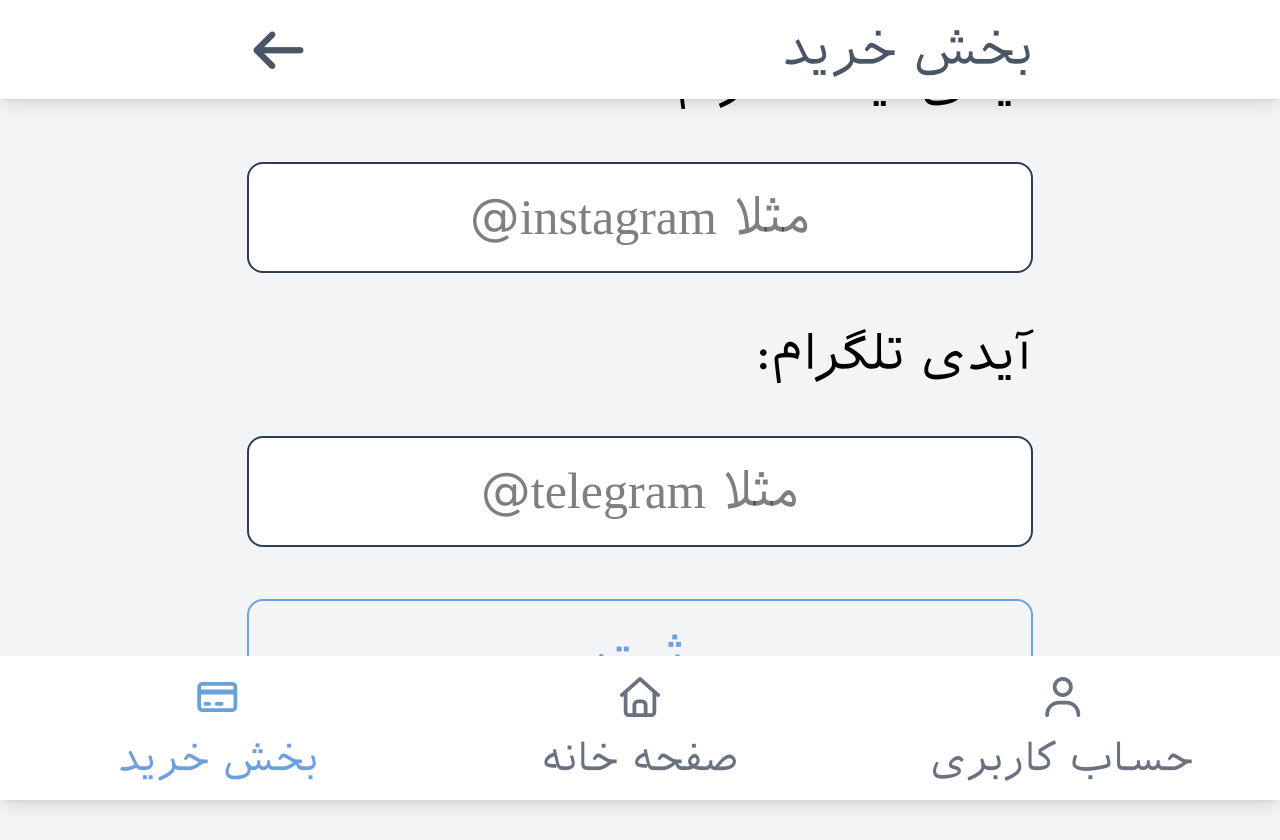
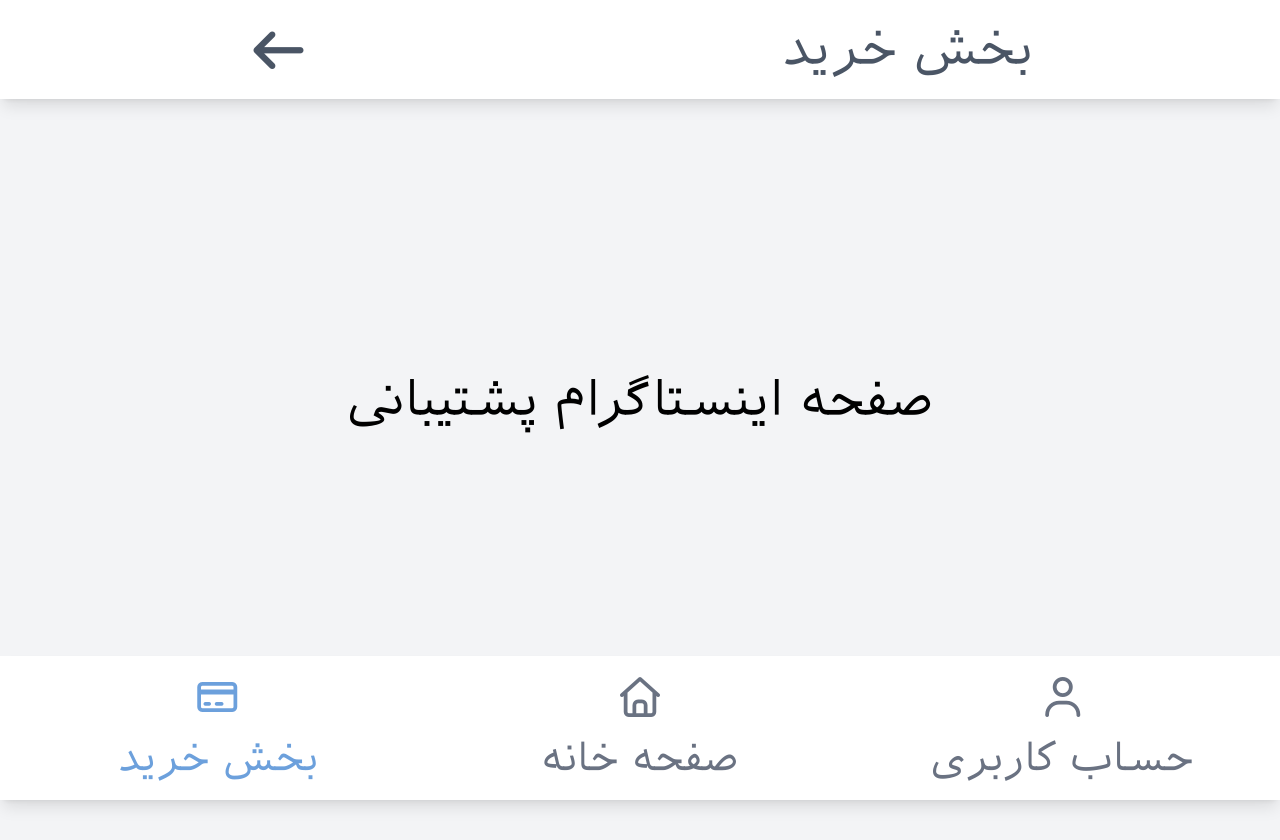
Before and after one commit to AminShayanAsl/app, a plain HTML site: page buy.html in a window 1280 px wide. Drawn offline with Linux system fonts and the light colour scheme.

Commit message:
Update buy.html

```diff
--- a/buy.html
+++ b/buy.html
@@ -28,15 +28,9 @@
 
 
 <div class="w-screen h-screen flex flex-col items-center justify-center bg-gray-100 text-center px-4 text-[50px] pt-[50vh] pb-[55vh]">
-    <form action="" method="post" class="animate__animated animate__fadeInDown">
-        <label for="instagramInput" class="block w-full text-start mb-8">آیدی اینستاگرام:</label>
-        <input id="instagramInput" type="text" name="instagramId" placeholder="@instagram مثلا" class="bg-white border-2xl my-3 py-4 px-3 rounded-2xl border-2 border-blue-1 outline-none text-center" dir="ltr"/>
-        <span id="instagramInputError" class="text-red-700 text-[30px] block text-start hidden">آیدی اینستاگرام را به درستی وارد کنید.</span>
-        <label for="telegramInput" class="block w-full text-start my-8">آیدی تلگرام:</label>
-        <input id="telegramInput" type="text" name="telegram" placeholder="@telegram مثلا" class="bg-white border-2xl my-3 py-4 px-3 rounded-2xl border-2 border-blue-1 outline-none text-center" dir="ltr"/>
-        <span id="telegramInputError" class="text-red-700 text-[30px] block text-start hidden">آیدی تلگرام را به درستی وارد کنید.</span>
-        <button type="submit" class="w-full border-2 border-blue-3 text-blue-3 rounded-2xl px-8 py-5 block my-10">ثبت</button>
-    </form>
+    <a href="https://www.instagram.com/tenikalep/" class="mx-auto btn-link" target="_blank">
+        صفحه اینستاگرام پشتیبانی
+    </a>
 </div>
 
 
```
